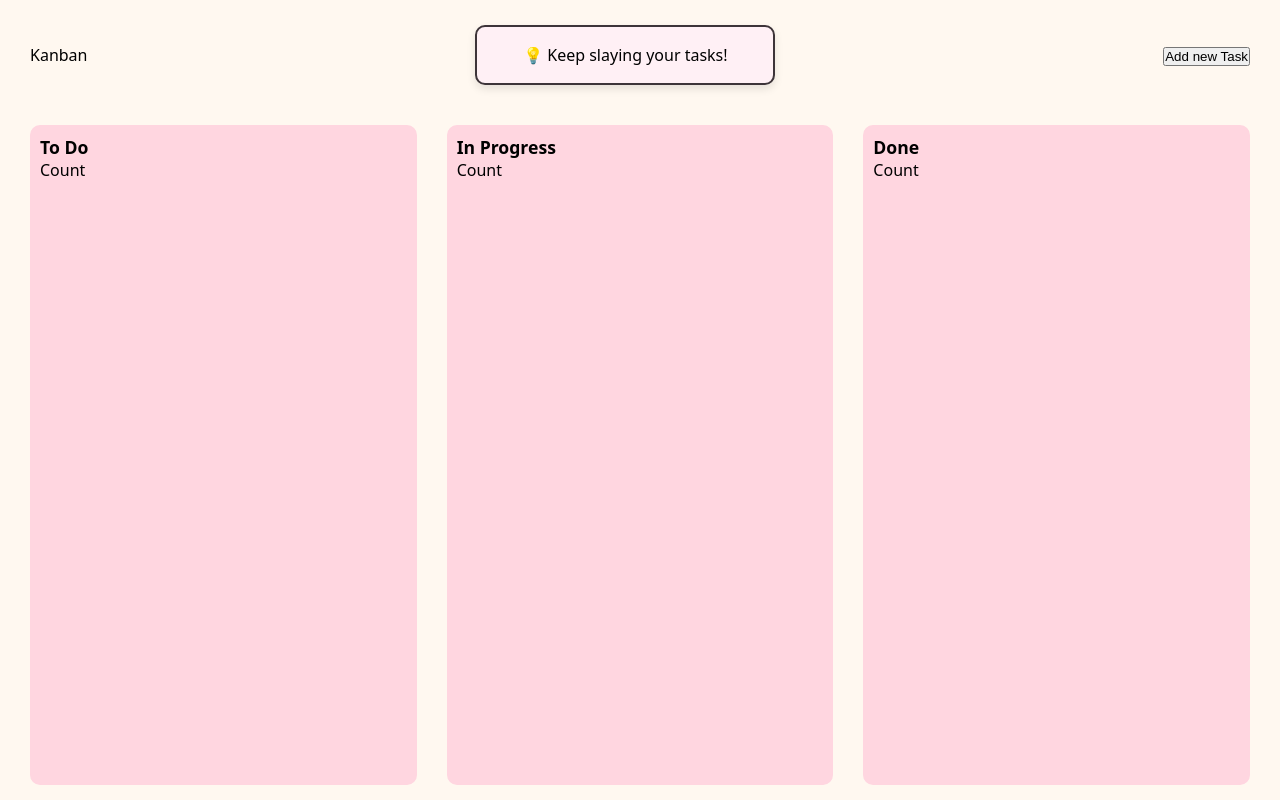
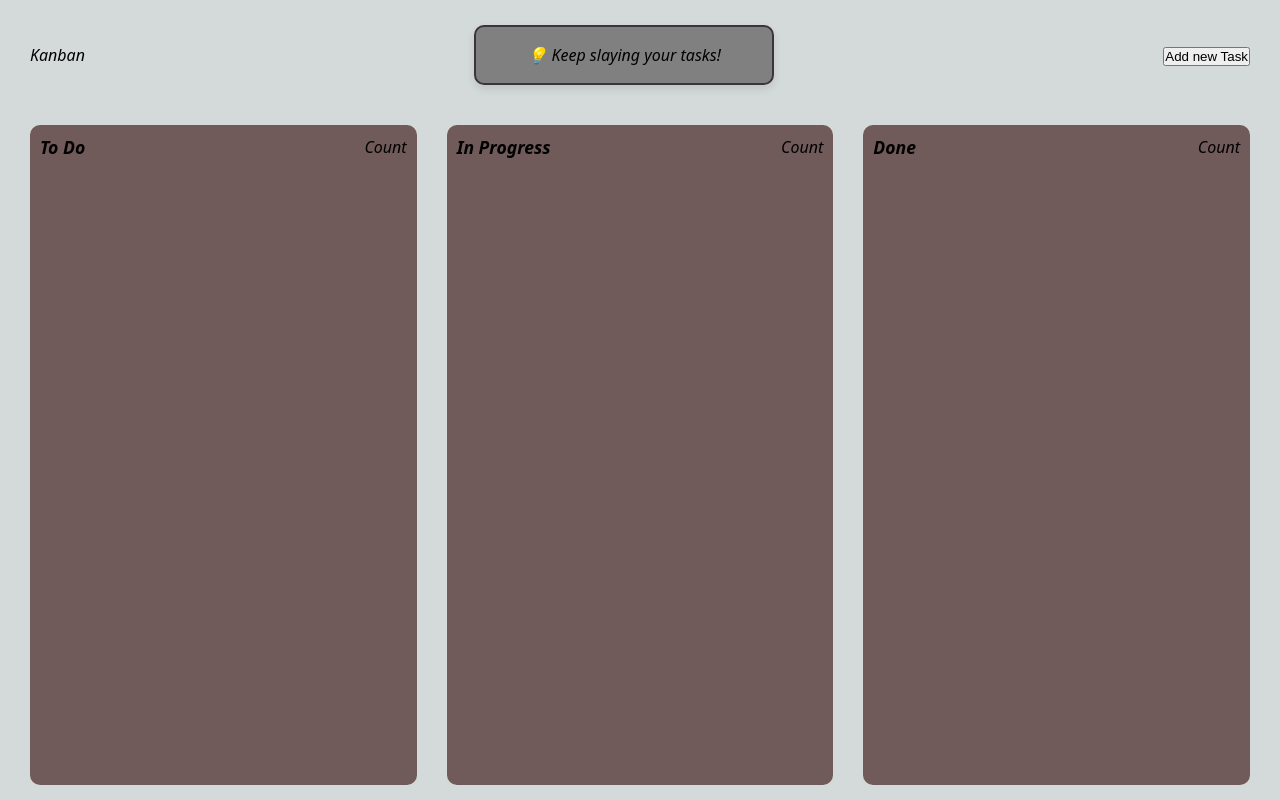
Before and after one commit to Saman767/kanban-with-api, a plain HTML site: page index.html in a window 1280 px wide. Drawn offline with nearby package versions, Linux system fonts and the light colour scheme; no server answers.

Commit message:
updated theme and added some gsap animation

```diff
--- a/index.html
+++ b/index.html
@@ -46,7 +46,7 @@
         <textarea id="task-description-input" placeholder="Task Description"></textarea>
         <button  id="add-new-task" class="add-task-btn">Add Task</button>
         </div>
-
+    <script src="https://cdnjs.cloudflare.com/ajax/libs/gsap/3.12.2/gsap.min.js"></script>
     <script src="script.js"></script>
 </body>
 </html>
--- a/script.js
+++ b/script.js
@@ -140,3 +140,15 @@
 
 // then refresh every 10 seconds (10000ms)
 setInterval(fetchSuggestion, 10000);
+//nav animation
+gsap.from("nav", {
+  y: -50,
+  opacity: 0,
+  duration: 0.6
+});
+
+gsap.from(".ai-box", {
+
+  duration: 0.6,
+  delay: 0.3
+});
--- a/style.css
+++ b/style.css
@@ -11,12 +11,12 @@
     font-family:system-ui, -apple-system, BlinkMacSystemFont, 'Segoe UI', Roboto, Oxygen, Ubuntu, Cantarell, 'Open Sans', 'Helvetica Neue', sans-serif ;
 }
 :root{
-    --bg-color:#fff8f0;
-    --bg-button-color:#ffd6e0;
-    --bg-task-color:#fff1c1;
+    --bg-color:#D3DAD9;
+    --bg-button-color:#715A5A;
+    --bg-task-color:#57595B;
     --primary-color:#000000;
-    --delete-color:#c1f0ff;
-    --hover-color: #c1f0ff;
+    --delete-color:#FAF0E6;
+    --hover-color: #19183b1b;
     /*padding*/
     --nav-padding: 15px 30px;
     --section-padding: 15px 30px;
@@ -40,6 +40,7 @@
     display: flex;
     flex-direction: column;
     background-color: var(--bg-color);
+    font-style: italic;
 }
 nav{
     padding: var(--nav-padding);
@@ -48,7 +49,7 @@
     align-items: center;
 }
 nav button:hover{
-     background-color: #ffc1d6;
+     background-color: #2728291d;
     background-color: var(--bg-button-color);
     border: none;
     outline: none;
@@ -88,7 +89,7 @@
     background-color: var(--hover-color);
     transform: scale(1.03);
 }
-}
+
 section .task-column .heading{
     width: 100%;
     display:flex;
@@ -175,7 +176,7 @@
     margin: 10px auto;           /* centers the box horizontally */
     border: 2px solid #3d3439;   /* nice dark border */
     border-radius: 10px;          /* smooth corners */
-    background: #fff0f5;         /* light pink bg */
+    background: #fff0f533;         /* light pink bg */
     width: 300px;                /* fixed width so it’s not too long */
     text-align: center;           /* center the text */
     color: #000000;              /* black text */
@@ -212,18 +213,18 @@
 
 /* ✅ Delete button hover */
 section .task-column .task button:hover {
-    background-color: #ff4c4c;
+    background-color: #ff4c4c13;
 }
 
 /* ✅ AI box stays same but pastel highlight on hover */
 .ai-box {
-    background-color: #fff0f5;
+    background-color: #fff0f534;
     color: var(--primary-color);
     transition: all 0.5s ease;
 }
 .ai-box:hover {
     transform: scale(1.02);
-    background-color: #ffe0f0;
+    background-color:#44444E;
 }
 section .task-column:hover {
     background-color: var(--hover-color);
@@ -251,16 +252,16 @@
 
 /* ✅ Delete button hover */
 section .task-column .task button:hover {
-    background-color: #ff4c4c;
+    background-color:grey;
 }
 
 /* ✅ AI box stays same but pastel highlight on hover */
 .ai-box {
-    background-color: #fff0f5;
+    background-color: grey;
     color: var(--primary-color);
     transition: all 0.5s ease;
 }
 .ai-box:hover {
     transform: scale(1.02);
-    background-color: #ffe0f0;
+    background-color: #45282916;
 }
```
